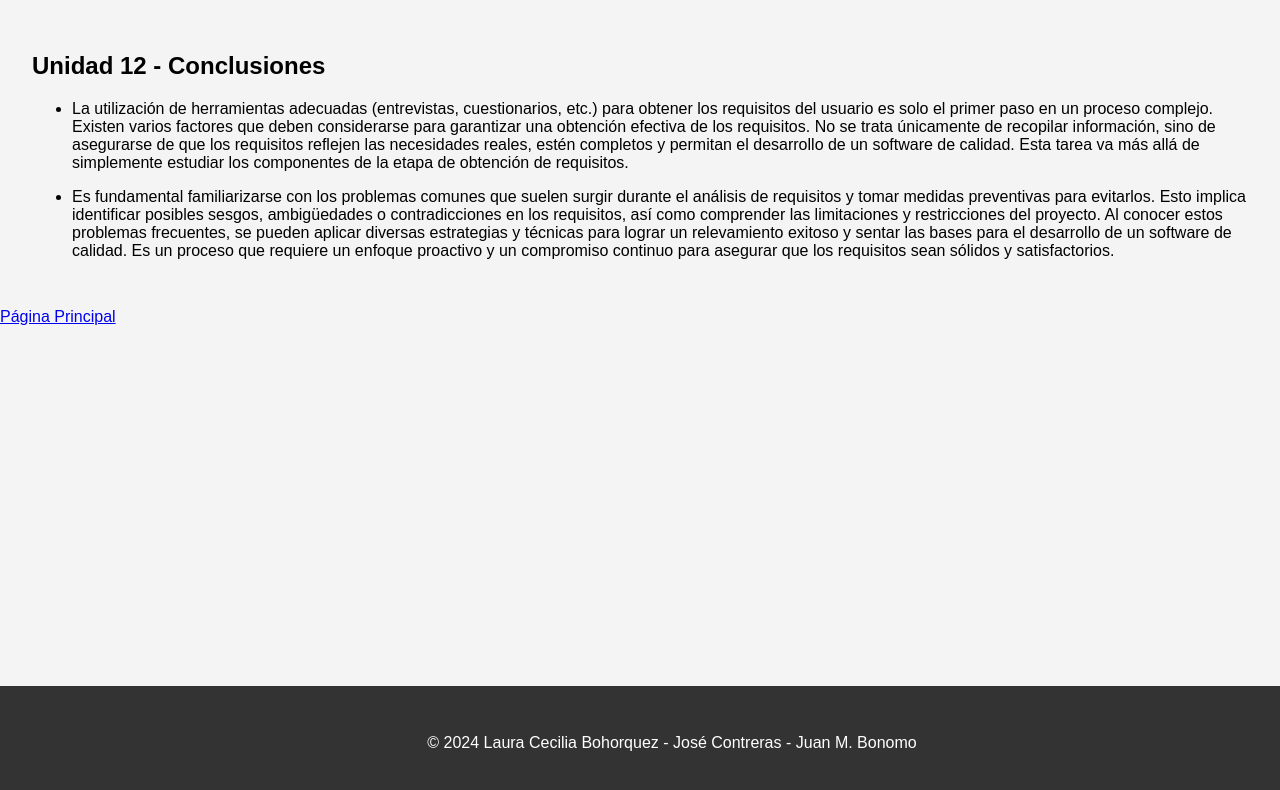
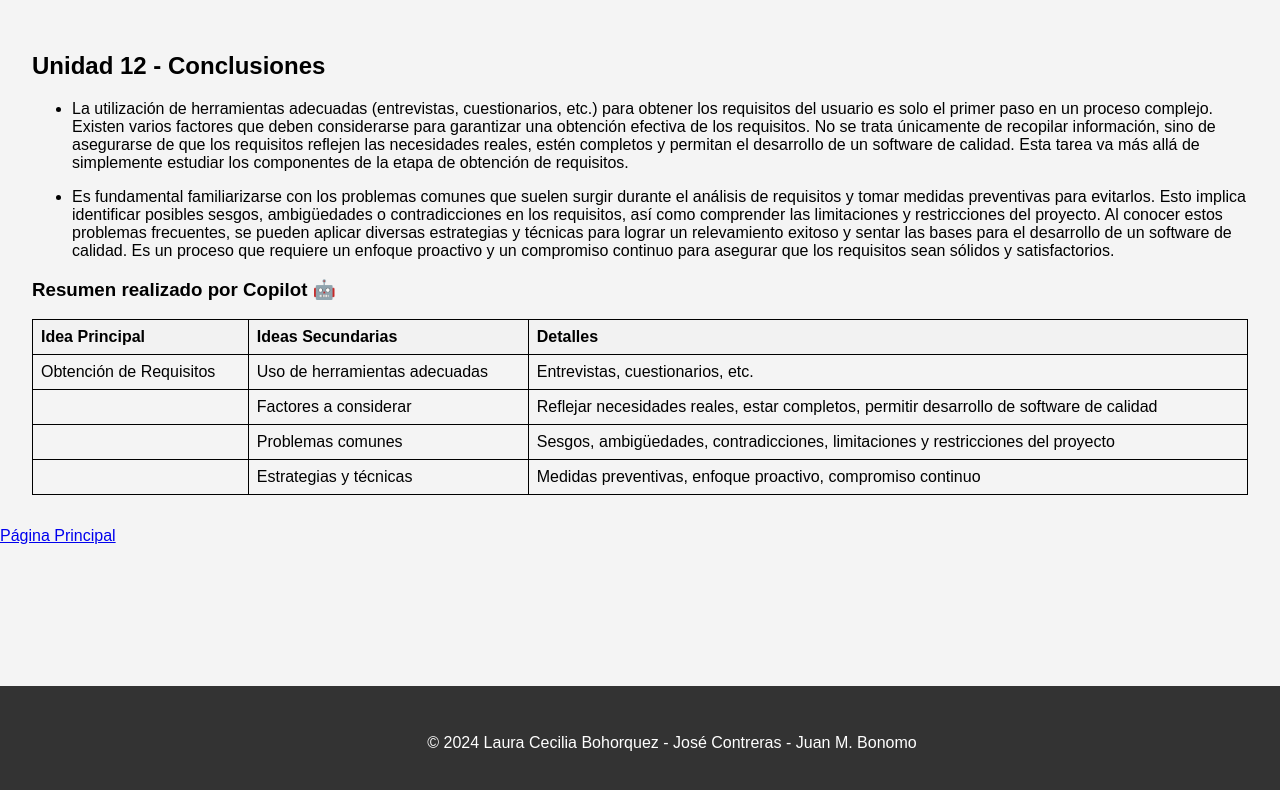
Before and after one commit to JBONOMO-ifts24/TPIngenieriaSoftware1, a plain HTML site: page 12-Conclusiones.html in a window 1280 px wide. Drawn offline with Linux system fonts and the light colour scheme.

Commit message:
Agregado de gráfico en Conclusiones

```diff
--- a/12-Conclusiones.html
+++ b/12-Conclusiones.html
@@ -33,6 +33,19 @@
             width: 100%;
             bottom: 0;
         }
+        table {
+            width: 100%;
+            border-collapse: collapse;
+        }
+        th, td {
+            border: 1px solid black;
+            padding: 8px;
+            text-align: left;
+        }
+        th {
+            background-color: #f2f2f2;
+        }
+    </style>
     </style>
 </head>
 
@@ -61,6 +74,36 @@
             </li>
         </ul>
 
+        <h3> Resumen realizado por Copilot &#129302;</h3>
+
+        <table>
+            <tr>
+                <th>Idea Principal</th>
+                <th>Ideas Secundarias</th>
+                <th>Detalles</th>
+            </tr>
+            <tr>
+                <td>Obtención de Requisitos</td>
+                <td>Uso de herramientas adecuadas</td>
+                <td>Entrevistas, cuestionarios, etc.</td>
+            </tr>
+            <tr>
+                <td></td>
+                <td>Factores a considerar</td>
+                <td>Reflejar necesidades reales, estar completos, permitir desarrollo de software de calidad</td>
+            </tr>
+            <tr>
+                <td></td>
+                <td>Problemas comunes</td>
+                <td>Sesgos, ambigüedades, contradicciones, limitaciones y restricciones del proyecto</td>
+            </tr>
+            <tr>
+                <td></td>
+                <td>Estrategias y técnicas</td>
+                <td>Medidas preventivas, enfoque proactivo, compromiso continuo</td>
+            </tr>
+        </table>
+
 
 
     </main>
```
